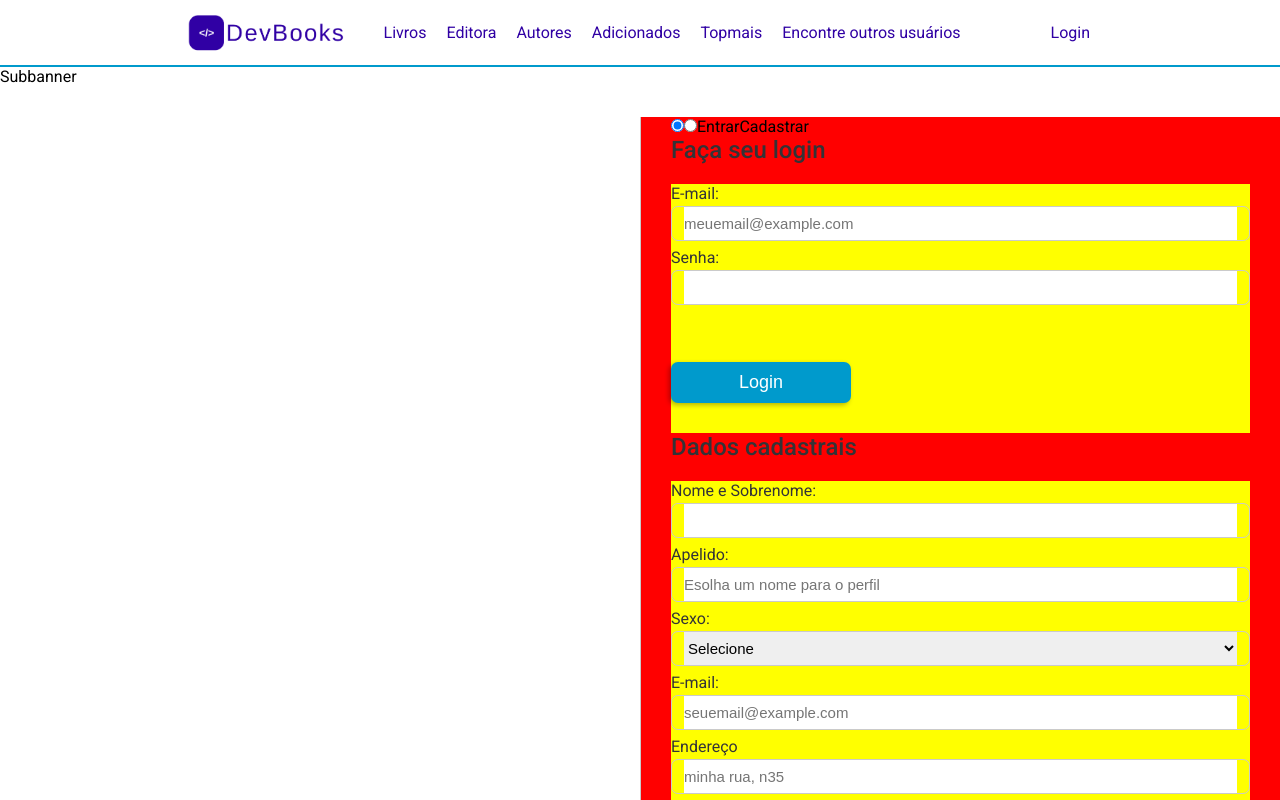
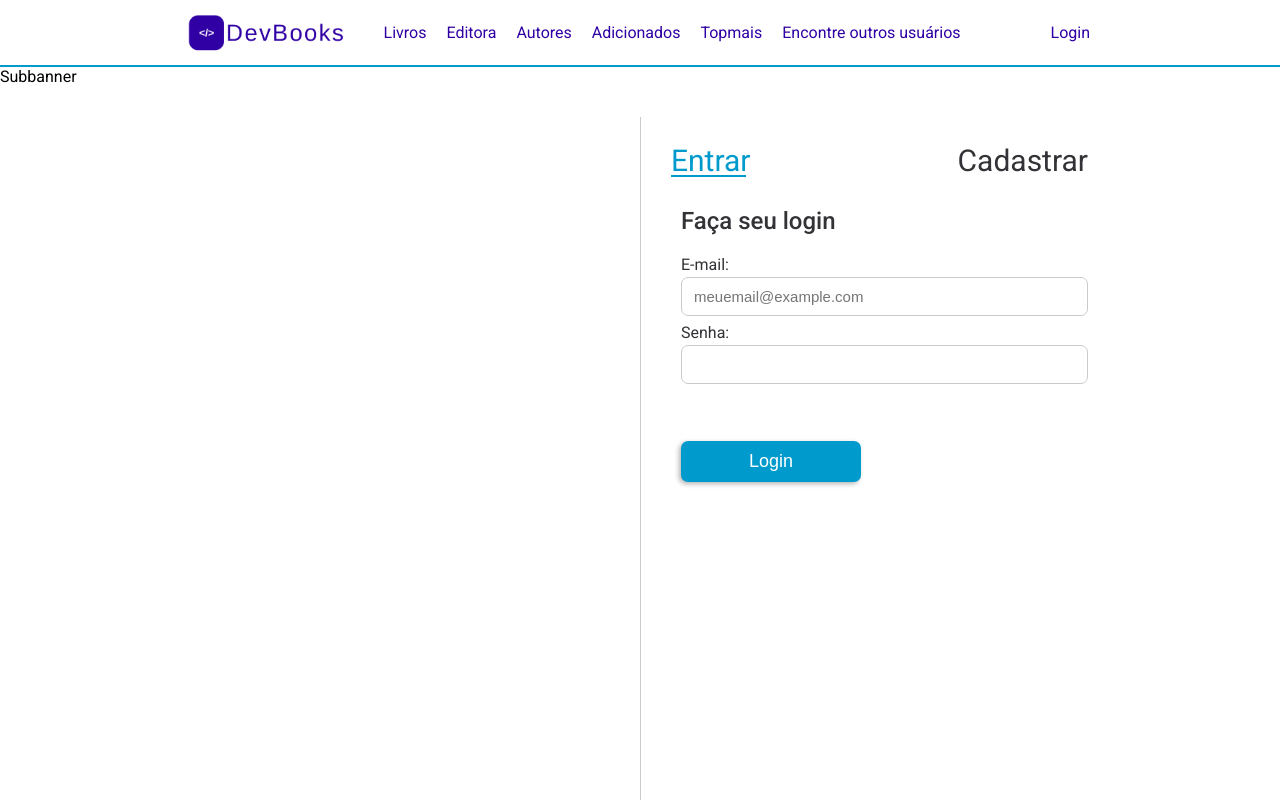
Before and after one commit to PauloHPMKT/dev-books-front-user, a Vue app: page /login in a window 1280 px wide. Shown: the top 800 px of the page. Built offline with nearby package versions, Linux system fonts and the light colour scheme; the HTML template or start-up script is replaced by a standard one.

Commit message:
corrigindo estrutura dos estilos dos componentes

```diff
--- a/src/assets/sass/components/_forms.scss
+++ b/src/assets/sass/components/_forms.scss
@@ -1,4 +1,8 @@
 //form register styles
+.spacing-form {
+  width: 100%;
+  margin-left: 10px;
+
   .title-form {
     font-weight: 500;
     color: $primary-gray-scale;
@@ -14,7 +18,7 @@ form {
     .form-fields {
       display: flex;
       flex-direction: column;
-    background-color: yellow;
+      width: 100%;
 
       label {
         color: $primary-gray-scale;
@@ -22,11 +26,23 @@ form {
 
       .input-styles {
         width: 100%;
-      height:35px;
+        height:39px;
         border-radius: 7px;
         border: 1px solid $secondary-gray-scale;
         padding: 0 12px;
         margin: 3px 0 7px;
+        animation: roar .4s ease-in-out;
+
+          @keyframes roar {
+            0% {
+              opacity: 0;
+              visibility: hidden;
+            }
+            100% {
+              opacity: 1;
+              visibility: visible;
+            }
+          }
 
         input, select {
           width: 100%;
@@ -61,5 +77,5 @@ form {
         }
       }
     }
-
   }
+}
--- a/src/assets/sass/pages/login.scss
+++ b/src/assets/sass/pages/login.scss
@@ -3,8 +3,87 @@
 
   .form-config {
     border-left: 1px solid $secondary-gray-scale;
-    padding: 0 30px;
+    padding: 0 15% 30px 30px;
     margin: 50px 0;
-    background-color: red;
+    display: flex;
+    flex-direction: column;
+
+    .slide-controls {
+      margin: 20px 0 30px 0;
+      position: relative;
+      @include align-elements(flex, space-between, unset);
+      height: 40px;
+      width: 100%;
+      overflow: hidden;
+
+      .slide {
+        @include align-elements(flex, space-between, unset);
+        height: 100%;
+        color: $primary-blue-scale;
+        font-size: 22px;
+        text-align: center;
+        line-height: 48px;
+        cursor: pointer;
+        z-index: 1;
+        transition: all .6s ease;
+        font-size: 30px;
+      }
+
+      label.register {
+        color: $primary-blue-scale;
+      }
+
+      input[type="radio"] {
+        display: none;
+      }
+
+      .slider-tab {
+        position: absolute;
+        height: 100%;
+        width: 40%;
+        left: 0;
+        z-index: 0;
+        border-bottom: 2px solid $primary-blue-scale;
+        transition: all 0.6s cubic-bezier(0.68, -0.55, 0.265, 1.55);
+      }
+
+      #register:checked~.slider-tab {
+        left: 71%;
+      }
+
+      #enter:checked~.slider-tab {
+        left: -22%;
+      }
+
+      #enter:checked~label.enter,
+      #register:checked~label.register {
+        color: $primary-blue-scale;
+        cursor: default;
+        user-select: none;
+      }
+
+      #register:checked~label.enter {
+        color: $primary-gray-scale;
+      }
+
+      #enter:checked~label.register {
+        color: $primary-gray-scale;
+      }
+    }
+
+    .form-data-container {
+      width: 100%;
+      overflow: auto;
+
+      .form-inner {
+        display: flex;
+        width: 200%;
+
+        form {
+          width: 100%;
+          transition: all .6s cubic-bezier(0.68, -0.55, 0.265, 1.55);
+        }
+      }
+    }
   }
 }
```
Lines whose indentation alone changed are shown as unchanged.
